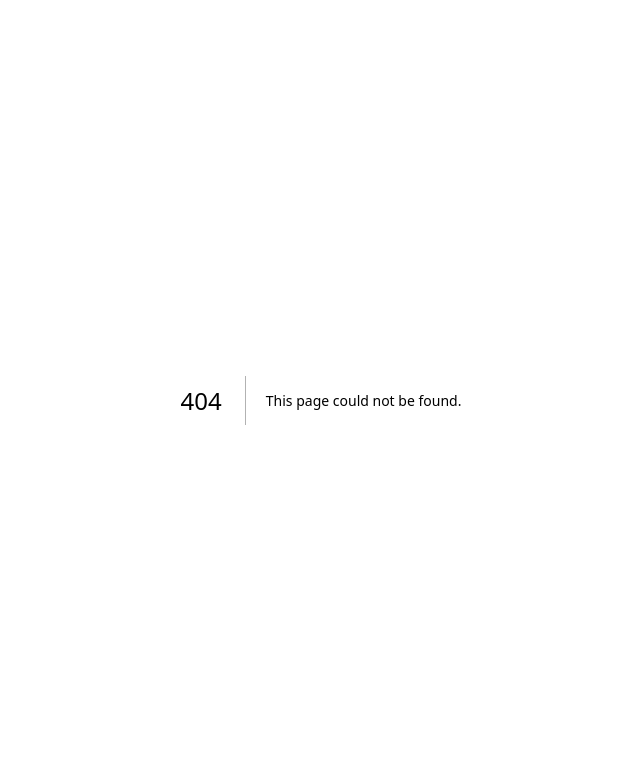
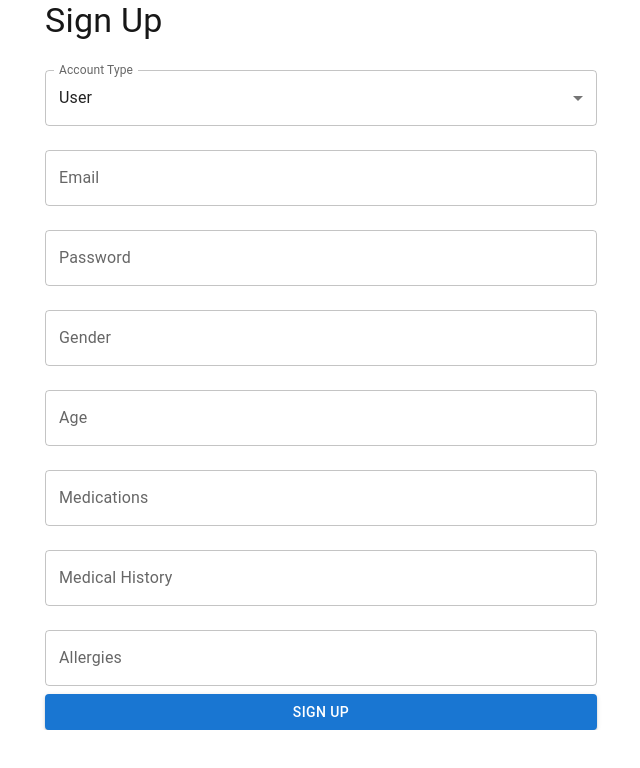
Before and after one commit to Prainex/medicine-chatbot, a Next.js app: page /signup in a window 1280 px wide. Before the commit this address had no page. Shown: the top 768 px of the page, without its empty margins (319-959 px from the left). Built offline with nearby package versions, Linux system fonts and the light colour scheme; no server answers.

Commit message:
hamzas version of landing page + sign up

```diff
--- /dev/null
+++ b/app/firebase.js
@@ -0,0 +1,23 @@
+// firebase.js
+import { initializeApp } from 'firebase/app';
+import { getAuth } from 'firebase/auth';
+import { getFirestore } from 'firebase/firestore';
+
+// Firebase configuration using environment variables
+const firebaseConfig = {
+  apiKey: process.env.NEXT_PUBLIC_FIREBASE_API_KEY,
+  authDomain: process.env.NEXT_PUBLIC_FIREBASE_AUTH_DOMAIN,
+  projectId: process.env.NEXT_PUBLIC_FIREBASE_PROJECT_ID,
+  storageBucket: process.env.NEXT_PUBLIC_FIREBASE_STORAGE_BUCKET,
+  messagingSenderId: process.env.NEXT_PUBLIC_FIREBASE_MESSAGING_SENDER_ID,
+  appId: process.env.NEXT_PUBLIC_FIREBASE_APP_ID,
+};
+
+
+// Initialize Firebase
+const app = initializeApp(firebaseConfig);
+
+console.log("Firebase App Initialized:", app);
+
+export const auth = getAuth(app);
+export const db = getFirestore(app);
--- /dev/null
+++ b/app/signup/page.js
@@ -0,0 +1,199 @@
+"use client";
+// pages/signup.js
+import React, { useState } from 'react';
+import { auth, db } from '../firebase';
+import { createUserWithEmailAndPassword } from 'firebase/auth';
+import { doc, setDoc } from 'firebase/firestore';
+import {
+  Container,
+  TextField,
+  Button,
+  FormControl,
+  InputLabel,
+  Select,
+  MenuItem,
+  Typography,
+} from '@mui/material';
+import { useFormik } from 'formik';
+import * as Yup from 'yup';
+import { useRouter } from 'next/navigation';
+
+export default function SignUp() {
+  const [accountType, setAccountType] = useState('user');
+  const router = useRouter();
+
+  const formik = useFormik({
+    initialValues: {
+      email: '',
+      password: '',
+      gender: '',
+      age: '',
+      medications: '',
+      medicalHistory: '',
+      allergies: '',
+      credentials: '',
+    },
+    validationSchema: Yup.object({
+      email: Yup.string().email('Invalid email').required('Required'),
+      password: Yup.string().min(6).required('Required'),
+      gender: Yup.string().required('Required'),
+      age: Yup.number().min(0).required('Required'),
+      ...(accountType === 'doctor' && {
+        credentials: Yup.string().required('Credentials are required'),
+      }),
+    }),
+    onSubmit: async (values) => {
+      try {
+        const userCredential = await createUserWithEmailAndPassword(
+          auth,
+          values.email,
+          values.password
+        );
+        const userId = userCredential.user.uid;
+
+        const userData = {
+          accountType,
+          gender: values.gender,
+          age: values.age,
+        };
+
+        if (accountType === 'user') {
+          userData.medications = values.medications;
+          userData.medicalHistory = values.medicalHistory;
+          userData.allergies = values.allergies;
+        } else if (accountType === 'doctor') {
+          userData.credentials = values.credentials;
+          userData.verified = false; // Will be manually verified
+        }
+
+        await setDoc(doc(db, 'users', userId), userData);
+
+        alert('Account created successfully!');
+        // Redirect based on account type
+        if (accountType === 'user') {
+          router.push('/user/dashboard');
+        } else if (accountType === 'doctor') {
+          alert('Your account is pending verification.');
+          router.push('/login');
+        }
+      } catch (error) {
+        console.error('Error signing up:', error);
+        alert('Error signing up: ' + error.message);
+      }
+    },
+  });
+
+  return (
+    <Container maxWidth="sm">
+      <Typography variant="h4" gutterBottom>
+        Sign Up
+      </Typography>
+      <FormControl fullWidth margin="normal">
+        <InputLabel>Account Type</InputLabel>
+        <Select
+          value={accountType}
+          onChange={(e) => setAccountType(e.target.value)}
+          label="Account Type"
+        >
+          <MenuItem value="user">User</MenuItem>
+          <MenuItem value="doctor">Doctor</MenuItem>
+        </Select>
+      </FormControl>
+      <form onSubmit={formik.handleSubmit}>
+        <TextField
+          fullWidth
+          margin="normal"
+          label="Email"
+          name="email"
+          variant="outlined"
+          value={formik.values.email}
+          onChange={formik.handleChange}
+          error={formik.touched.email && Boolean(formik.errors.email)}
+          helperText={formik.touched.email && formik.errors.email}
+        />
+        <TextField
+          fullWidth
+          margin="normal"
+          label="Password"
+          name="password"
+          type="password"
+          variant="outlined"
+          value={formik.values.password}
+          onChange={formik.handleChange}
+          error={formik.touched.password && Boolean(formik.errors.password)}
+          helperText={formik.touched.password && formik.errors.password}
+        />
+        <TextField
+          fullWidth
+          margin="normal"
+          label="Gender"
+          name="gender"
+          variant="outlined"
+          value={formik.values.gender}
+          onChange={formik.handleChange}
+          error={formik.touched.gender && Boolean(formik.errors.gender)}
+          helperText={formik.touched.gender && formik.errors.gender}
+        />
+        <TextField
+          fullWidth
+          margin="normal"
+          label="Age"
+          name="age"
+          type="number"
+          variant="outlined"
+          value={formik.values.age}
+          onChange={formik.handleChange}
+          error={formik.touched.age && Boolean(formik.errors.age)}
+          helperText={formik.touched.age && formik.errors.age}
+        />
+        {accountType === 'user' && (
+          <>
+            <TextField
+              fullWidth
+              margin="normal"
+              label="Medications"
+              name="medications"
+              variant="outlined"
+              value={formik.values.medications}
+              onChange={formik.handleChange}
+            />
+            <TextField
+              fullWidth
+              margin="normal"
+              label="Medical History"
+              name="medicalHistory"
+              variant="outlined"
+              value={formik.values.medicalHistory}
+              onChange={formik.handleChange}
+            />
+            <TextField
+              fullWidth
+              margin="normal"
+              label="Allergies"
+              name="allergies"
+              variant="outlined"
+              value={formik.values.allergies}
+              onChange={formik.handleChange}
+            />
+          </>
+        )}
+        {accountType === 'doctor' && (
+          <TextField
+            fullWidth
+            margin="normal"
+            label="Credentials"
+            name="credentials"
+            variant="outlined"
+            value={formik.values.credentials}
+            onChange={formik.handleChange}
+            error={formik.touched.credentials && Boolean(formik.errors.credentials)}
+            helperText={formik.touched.credentials && formik.errors.credentials}
+          />
+        )}
+        <Button color="primary" variant="contained" fullWidth type="submit">
+          Sign Up
+        </Button>
+      </form>
+    </Container>
+  );
+}
--- a/package.json
+++ b/package.json
@@ -12,10 +12,13 @@
     "@emotion/react": "^11.13.3",
     "@emotion/styled": "^11.13.0",
     "@mui/material": "^6.1.2",
+    "firebase": "^10.14.0",
+    "formik": "^2.4.6",
     "next": "14.2.14",
     "openai": "^4.67.1",
     "react": "^18",
-    "react-dom": "^18"
+    "react-dom": "^18",
+    "yup": "^1.4.0"
   },
   "devDependencies": {
     "eslint": "^8",
```
Also changed, not shown: app/page.js (+18 -32 lines), components/ProtectedRoute.js (added, +36 -0 lines), 1 other file (tests, documents, lock files or other folders).
